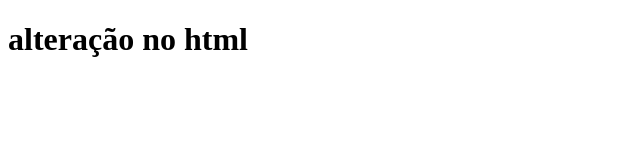
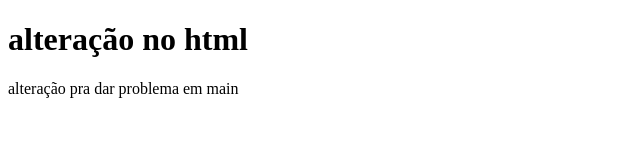
Before and after one commit to Marreco88/gama-no-git, a plain HTML site: page index.html in a window 1280 px wide. Shown: the whole page, without its empty margins (0-640 px from the left). Drawn offline with Linux system fonts and the light colour scheme.

Commit message:
outro commit em master

```diff
--- a/index.html
+++ b/index.html
@@ -8,6 +8,7 @@
 </head>
 <body>
     <h1>alteração no html</h1>
+    <p>alteração pra dar problema em main</p>
 
 </body>
 </html>
```
